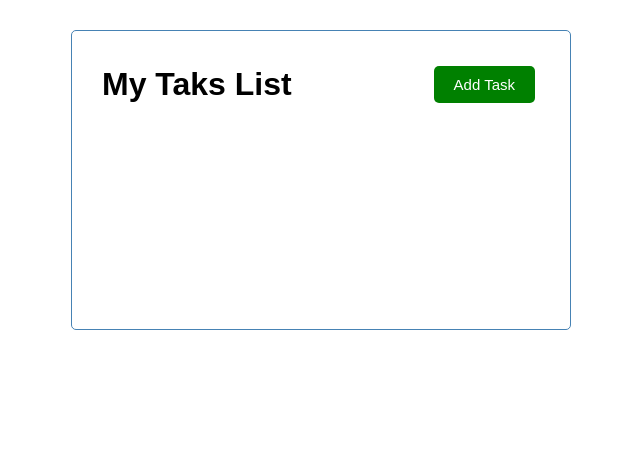
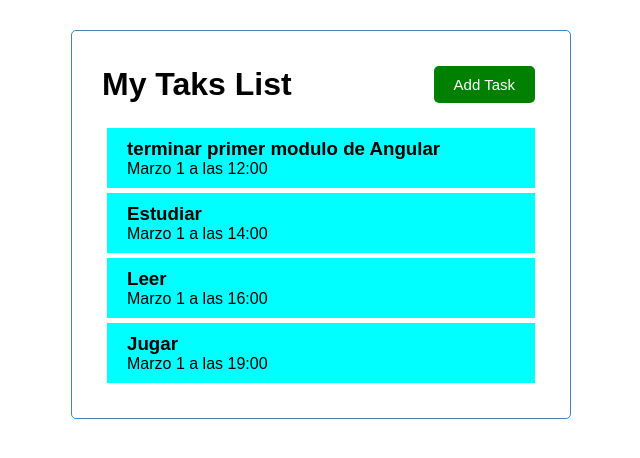
Before and after one commit to gisellar89/Prueba-lista-de-tareas, an Angular app: page / in a window 1280 px wide. Shown: the top 458 px of the page, without its empty margins (319-959 px from the left). Built offline with nearby package versions, Linux system fonts and the light colour scheme.

Commit message:
lista de items

```diff
--- a/src/app/Task.ts
+++ b/src/app/Task.ts
@@ -0,0 +1,6 @@
+export interface Task{
+    id: number;
+    text: string;
+    day: string;
+    reminder: boolean;
+}
--- a/src/app/app.component.html
+++ b/src/app/app.component.html
@@ -1,3 +1,4 @@
 <div class="container">
 <app-header></app-header>
+<app-tasks></app-tasks>
 </div>
--- a/src/app/app.module.ts
+++ b/src/app/app.module.ts
@@ -4,12 +4,16 @@ import { BrowserModule } from '@angular/platform-browser';
 import { AppComponent } from './app.component';
 import { HeaderComponent } from './component/header/header.component';
 import { ButtonComponent } from './component/button/button.component';
+import { TasksComponent } from './component/tasks/tasks.component';
+import { TasksItemComponent } from './component/tasks-item/tasks-item.component';
 
 @NgModule({
   declarations: [
     AppComponent,
     HeaderComponent,
-    ButtonComponent
+    ButtonComponent,
+    TasksComponent,
+    TasksItemComponent
   ],
   imports: [
     BrowserModule
--- /dev/null
+++ b/src/app/component/tasks-item/tasks-item.component.css
@@ -0,0 +1,16 @@
+.task {
+    background-color: aqua;
+    margin: 5px;
+    padding: 10px 20px;
+    cursor: pointer;
+}
+
+.task.reminder{
+    border-left: 5px solid green;
+}
+
+task.h3{
+    display: flex;
+    align-items: center;
+    justify-content: space-between;
+}
--- /dev/null
+++ b/src/app/component/tasks-item/tasks-item.component.html
@@ -0,0 +1,4 @@
+<div class="task">
+    <h3> {{task.text}} </h3>
+    <p> {{task.day}} </p>
+</div>
--- /dev/null
+++ b/src/app/component/tasks-item/tasks-item.component.ts
@@ -0,0 +1,14 @@
+import { Component, OnInit, Input } from '@angular/core';
+import { Task } from 'src/app/Task';
+import { TASKS } from 'src/app/mock-task';
+
+@Component({
+  selector: 'app-tasks-item',
+  templateUrl: './tasks-item.component.html',
+  styleUrls: ['./tasks-item.component.css']
+})
+export class TasksItemComponent {
+  @Input() task:Task=TASKS[0]
+  constructor(){}
+  ngOnInit(): void{}
+}
--- /dev/null
+++ b/src/app/component/tasks/tasks.component.html
@@ -0,0 +1,4 @@
+<app-tasks-item *ngFor="let task of tasks"
+[task]="task"
+>
+</app-tasks-item>
--- /dev/null
+++ b/src/app/component/tasks/tasks.component.ts
@@ -0,0 +1,13 @@
+import { Component } from '@angular/core';
+import { Task } from 'src/app/Task';
+import { TASKS } from 'src/app/mock-task';
+@Component({
+  selector: 'app-tasks',
+  templateUrl: './tasks.component.html',
+  styleUrls: ['./tasks.component.css']
+})
+export class TasksComponent {
+  tasks: Task[]=TASKS;
+  constructor(){}
+  ngOnInit(): void{}
+}
--- a/src/app/mock-task.ts
+++ b/src/app/mock-task.ts
@@ -0,0 +1,27 @@
+import { Task } from "./Task"
+export const TASKS: Task[]=[
+    {
+        id:1,
+        text:"terminar primer modulo de Angular",
+        day: 'Marzo 1 a las 12:00',
+        reminder: true
+    },
+    {
+        id:2,
+        text:"Estudiar",
+        day: 'Marzo 1 a las 14:00',
+        reminder: true
+    },
+    {
+        id:3,
+        text:"Leer",
+        day: 'Marzo 1 a las 16:00',
+        reminder: false
+    },
+    {
+        id:4,
+        text:"Jugar",
+        day: 'Marzo 1 a las 19:00',
+        reminder: true
+    },
+]
```
Also changed, not shown: src/app/component/tasks/tasks.component.css (added).
